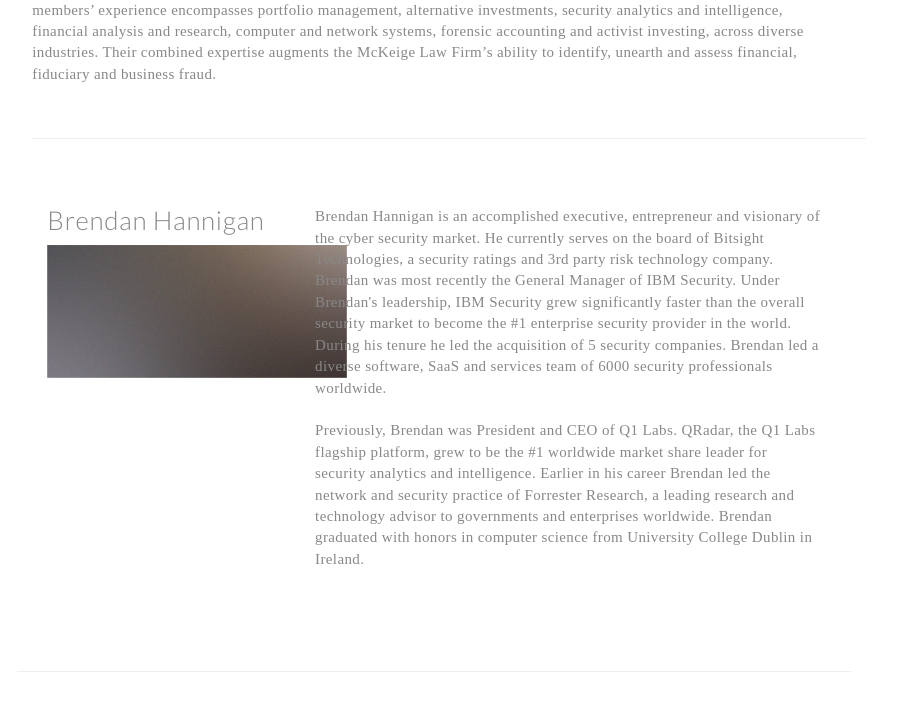
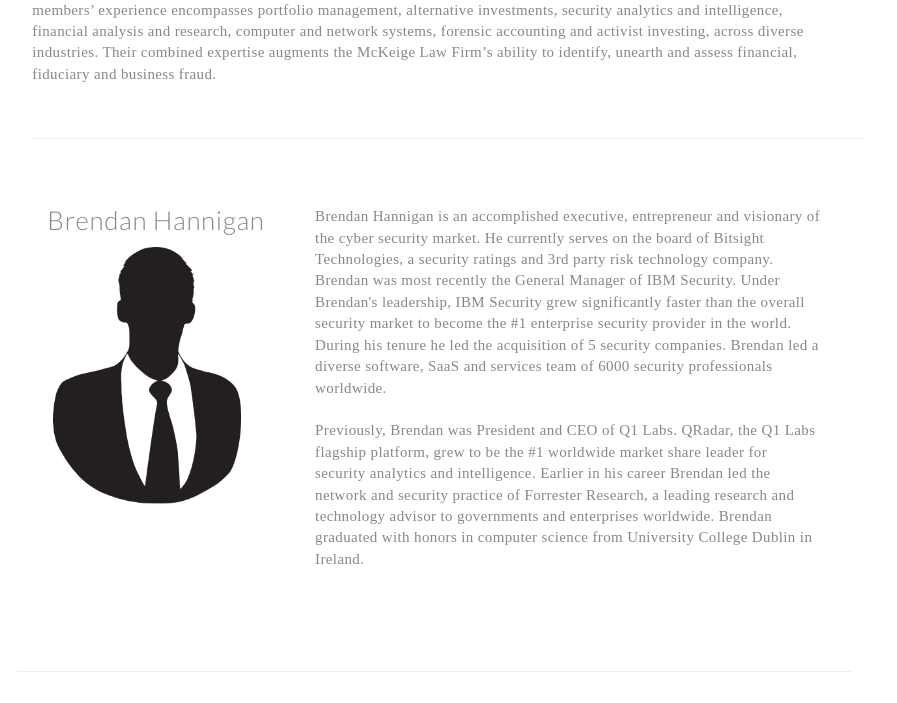
Before and after one commit to chexare/chexare.github.io, a PHP site: page /advisors.html in a window 1280 px wide. Shown: the part 244-947 px from the top of the page, without its empty margins (206-1103 px from the left). Run offline with PHP 8.4, Linux system fonts and the light colour scheme.

Commit message:
new text

```diff
--- a/advisors.html
+++ b/advisors.html
@@ -48,7 +48,7 @@
 
 							<div class="col-xs-4">
 								<h3 class="dark_font">Brendan Hannigan</h3>
-								<img src="images/pic01.jpg" width="300"/>
+								<img src="images/empty_profile.png" width="200"/>
 							</div>
 							<div class="col-xs-8">
 								<p class="dark_serif_font">
--- a/css/main.css
+++ b/css/main.css
@@ -2506,7 +2506,7 @@
 		color: #fff;
 		cursor: default;
 		padding: 6em 0;
-		text-align: center;
+		text-align: left;
 	}
 	.bio_pic{
 		max-width: 350px;
```
Also changed, not shown: images/empty_profile.png (added).
